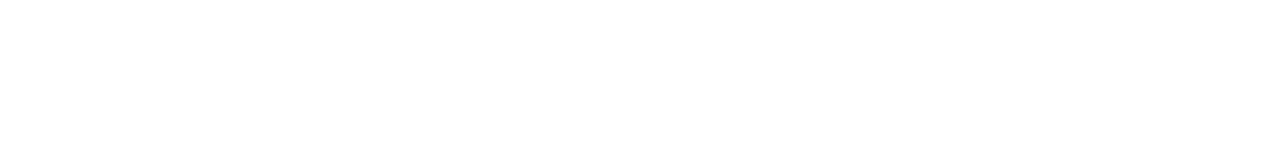
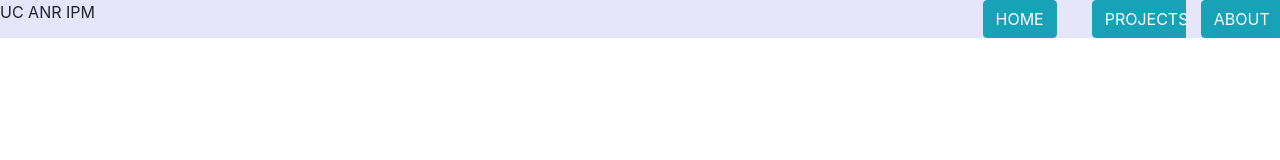
Before and after one commit to johnsung/Learning, a plain HTML site: page index.html in a window 1280 px wide. Drawn offline with nearby package versions, Linux system fonts and the light colour scheme.

Commit message:
styling added

```diff
--- a/index.html
+++ b/index.html
@@ -9,18 +9,30 @@
 <head>
     <meta charset="utf-8">
     <meta http-equiv="X-UA-Compatible" content="IE=edge">
-    <title></title>
+    <title>John's Learning Page</title>
     <meta name="description" content="">
     <meta name="viewport" content="width=device-width, initial-scale=1">
-    <link rel="stylesheet" href="">
+    <link rel="stylesheet" href="https://maxcdn.bootstrapcdn.com/bootstrap/4.3.1/css/bootstrap.min.css">
+    <script src="https://ajax.googleapis.com/ajax/libs/jquery/3.4.1/jquery.min.js"></script>
+    <script src="https://maxcdn.bootstrapcdn.com/bootstrap/4.3.1/js/bootstrap.min.js"></script>
 </head>
 
 <body>
     <!--[if lt IE 7]>
             <p class="browsehappy">You are using an <strong>outdated</strong> browser. Please <a href="#">upgrade your browser</a> to improve your experience.</p>
         <![endif]-->
-
-    <script src="" async defer></script>
+    <div class="row">
+        <div class="col-sm-9" style="background-color:lavender;">UC ANR IPM</div>
+        <div class="col-sm-1" style="background-color:lavender;">
+            <button type="button" class="btn btn-info">HOME</button>
+        </div>
+        <div class="col-sm-1" style="background-color:lavender;">
+            <button type="button" class="btn btn-info">PROJECTS</button>
+        </div>
+        <div class="col-sm-1" style="background-color:lavender;">
+            <button type="button" class="btn btn-info">ABOUT</button>
+        </div>
+    </div>
 </body>
 
 </html>
```
Also changed, not shown: style.css (added), 1 other file.
